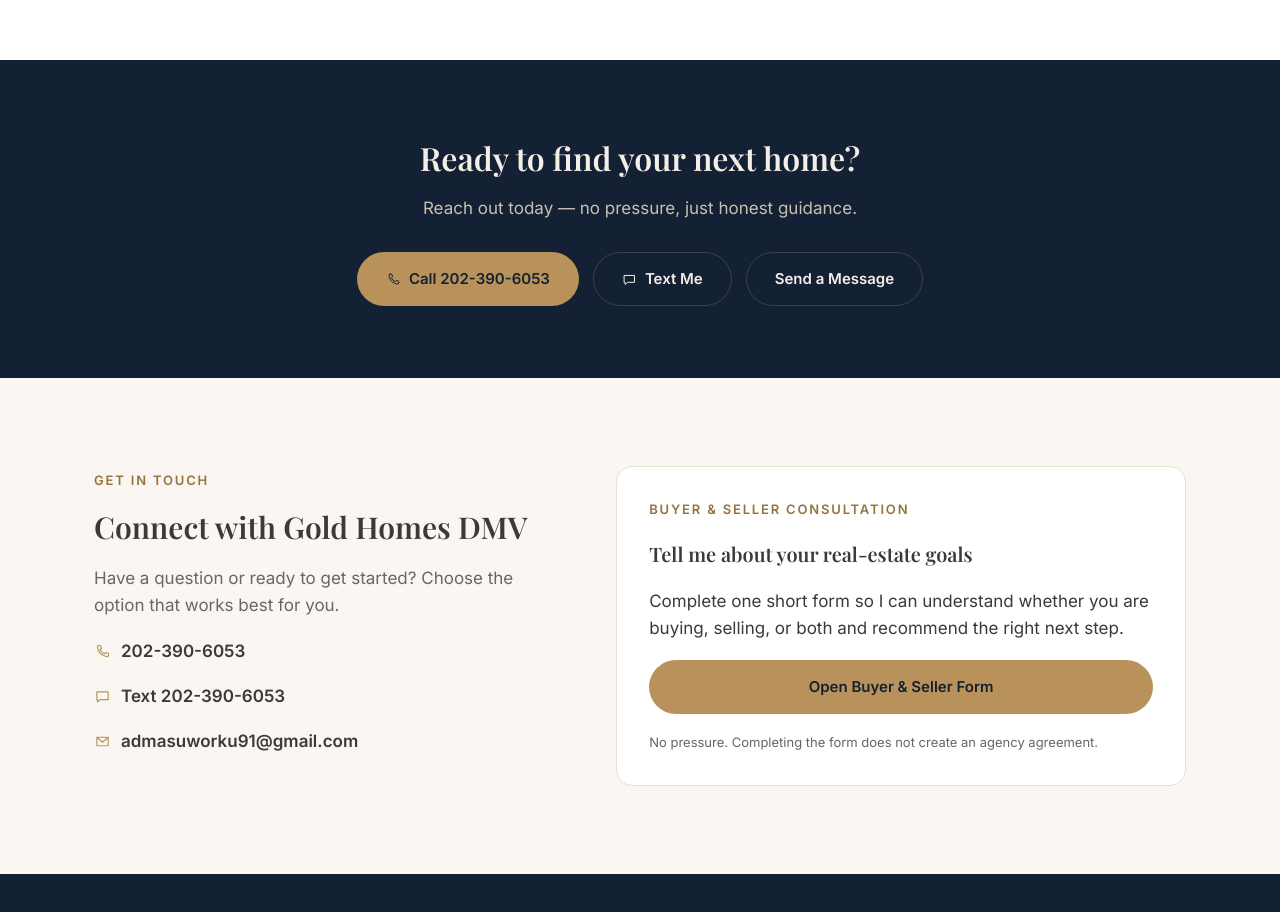
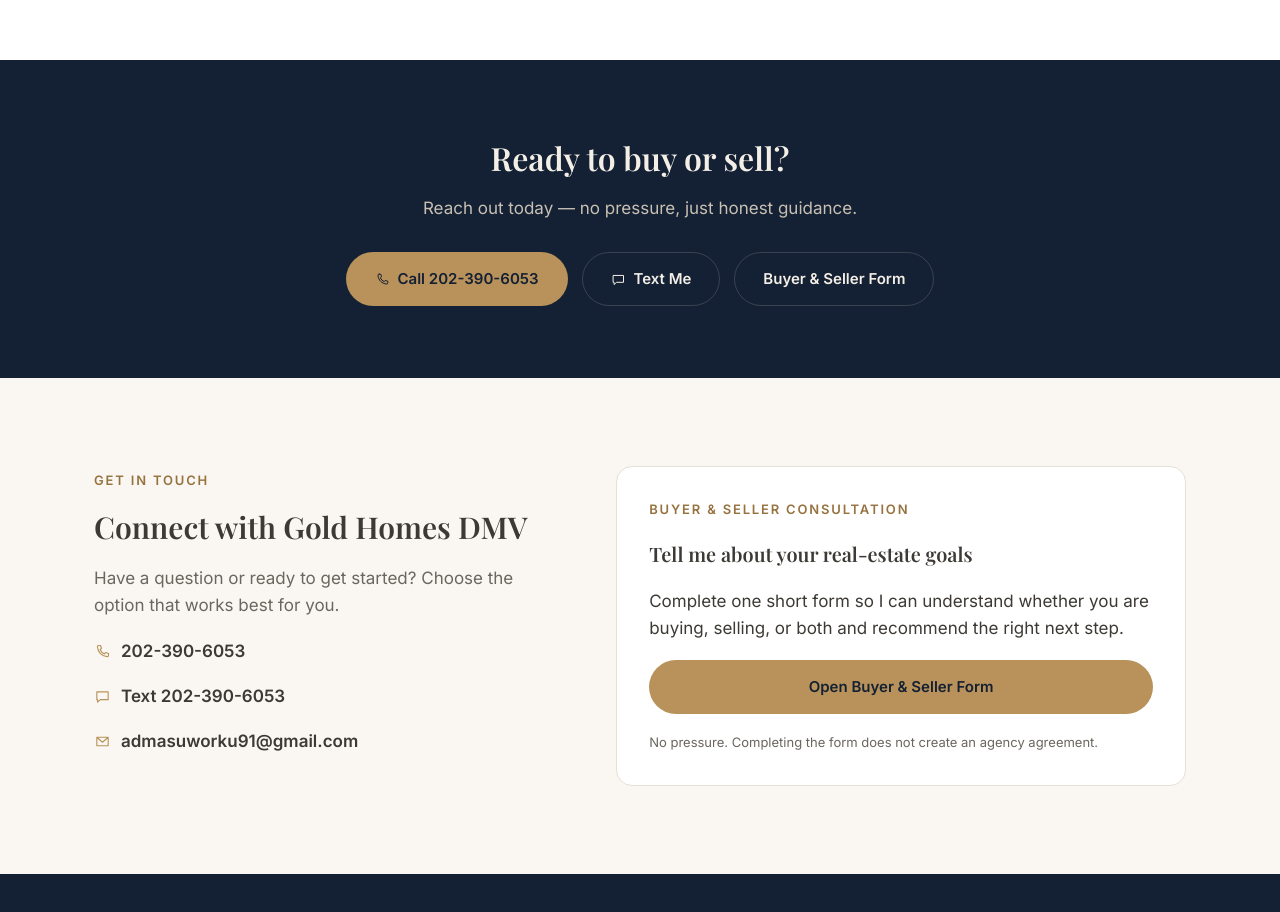
Before and after one commit to admasuworku91-maker/goldhomesdmv-website, a React (Vite) app: page / in a window 1280 px wide. Shown: the part 4520-5432 px from the top of the page. Built offline with nearby package versions, Linux system fonts and the light colour scheme.

Commit message:
Route website leads into unified tracker form

```diff
--- a/src/components/CtaBanner.jsx
+++ b/src/components/CtaBanner.jsx
@@ -4,7 +4,7 @@
   return (
     <section className="cta-banner">
       <div className="container cta-banner-inner">
-        <h2>Ready to find your next home?</h2>
+        <h2>Ready to buy or sell?</h2>
         <p>Reach out today — no pressure, just honest guidance.</p>
         <div className="hero-actions">
           <a className="btn btn-gold" href={site.phoneHref}>
@@ -15,8 +15,8 @@
             <svg className="icon" aria-hidden="true"><use href="/icons.svg#icon-chat" /></svg>
             Text Me
           </a>
-          <a className="btn btn-outline" href="#contact">
-            Send a Message
+          <a className="btn btn-outline" href={site.leadFormUrl} target="_blank" rel="noreferrer">
+            Buyer &amp; Seller Form
           </a>
         </div>
       </div>
```
